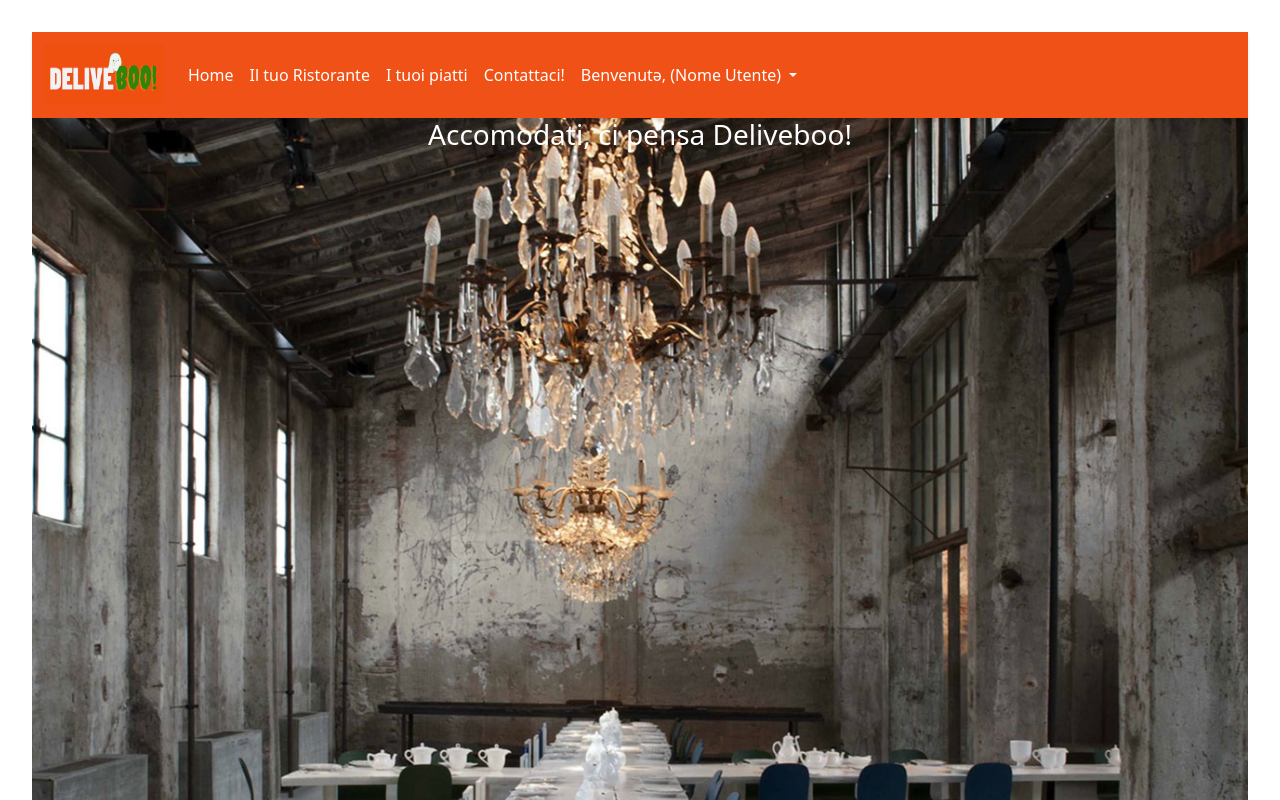
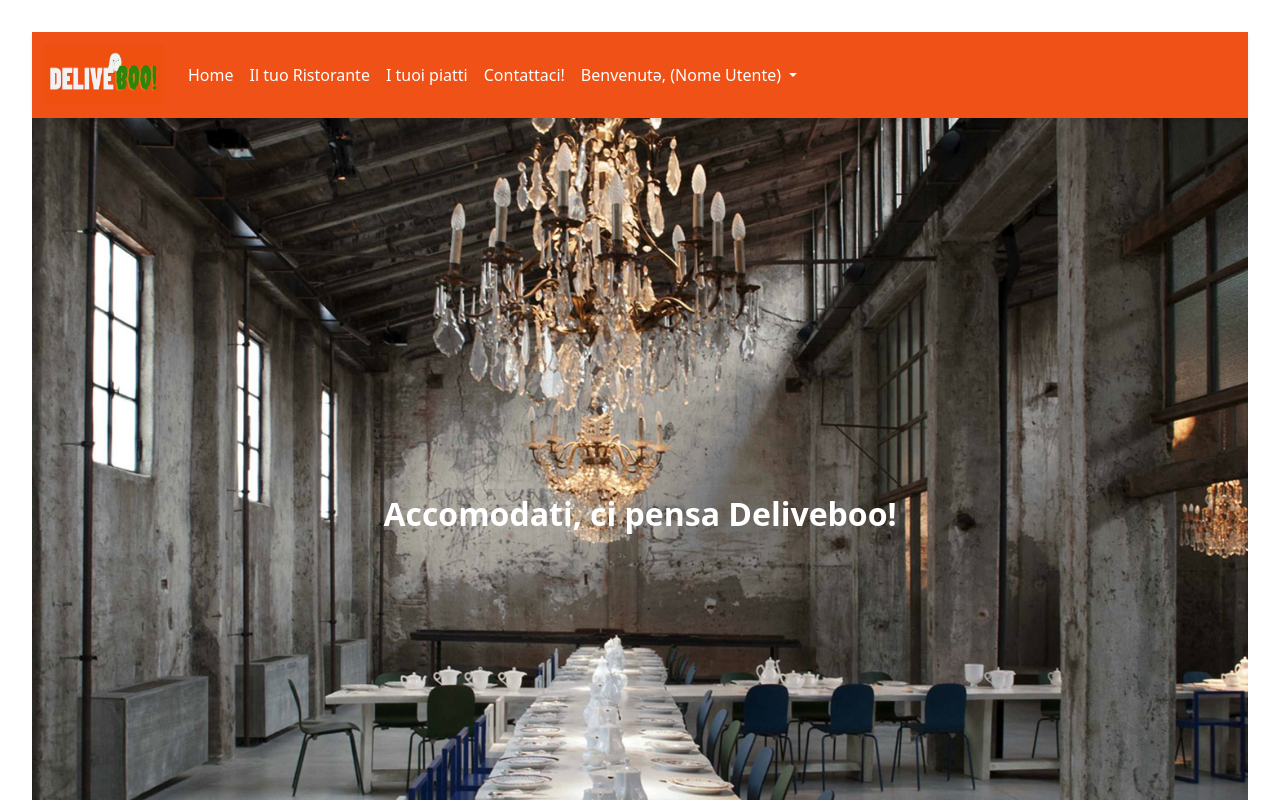
Before and after one commit to NataliyaShevchuk/deliveboo_frontend, a Vue app: page / in a window 1280 px wide. Shown: the top 800 px of the page. Built offline with nearby package versions, Linux system fonts and the light colour scheme; no server answers.

Commit message:
modifiche jumbo

```diff
--- a/src/components/TheMain.vue
+++ b/src/components/TheMain.vue
@@ -8,11 +8,11 @@ export default {
 };
 </script>
 <template>
-    <section class="jumbotron ratio ratio-4x3 text-center">
-        <div class="container-fluid">
+    <section class="">
+        <div class="container-fluid jumbotron">
             <div class="row">
-                <div class="d-flex align-items-center justify-content-center">
-                    <h3 class="">Accomodati, ci pensa Deliveboo!</h3>
+                <div class="d-flex align-items-center justify-content-center accomodati">
+                    <h2 class="text-white fw-bold">Accomodati, ci pensa Deliveboo!</h2>
                 </div>
             </div>
         </div>
--- a/src/styles/main.scss
+++ b/src/styles/main.scss
@@ -1,7 +1,7 @@
 @use "bootstrap/scss/bootstrap";
 @use "@fortawesome/fontawesome-free/css/all.min.css";
 
-.logo{
+.logo {
     display: block;
     width: 120px;
     height: 60px;
@@ -9,11 +9,18 @@
 
 .jumbotron {
     background-image: url(/public/logo/ristorante-jumbotron.jpg) ;
-    background-repeat: no-repeat;
-    background-position: center top;
-    width: 100%;
-    color: white;
+    height: 100vh;
     background-size: cover;
+    background-position: center;
+    display: flex;
+    justify-content: center;
+    align-items: center;
+}
+
+.jumbo-image {
+    object-fit: contain;
+    max-height: 100%;
+    max-width: 100%;
 }
 
 .footer {
@@ -21,7 +28,7 @@
 }
 
 .jumbotron-2 {
-    background-image: url(/public/logo/ristorante-jumbotron.jpg) ;
+    background-image: url(/public/logo/ristorante-jumbotron.jpg);
     padding-top: 50px;
     padding-right: 300px;
     background-repeat: no-repeat;
```
